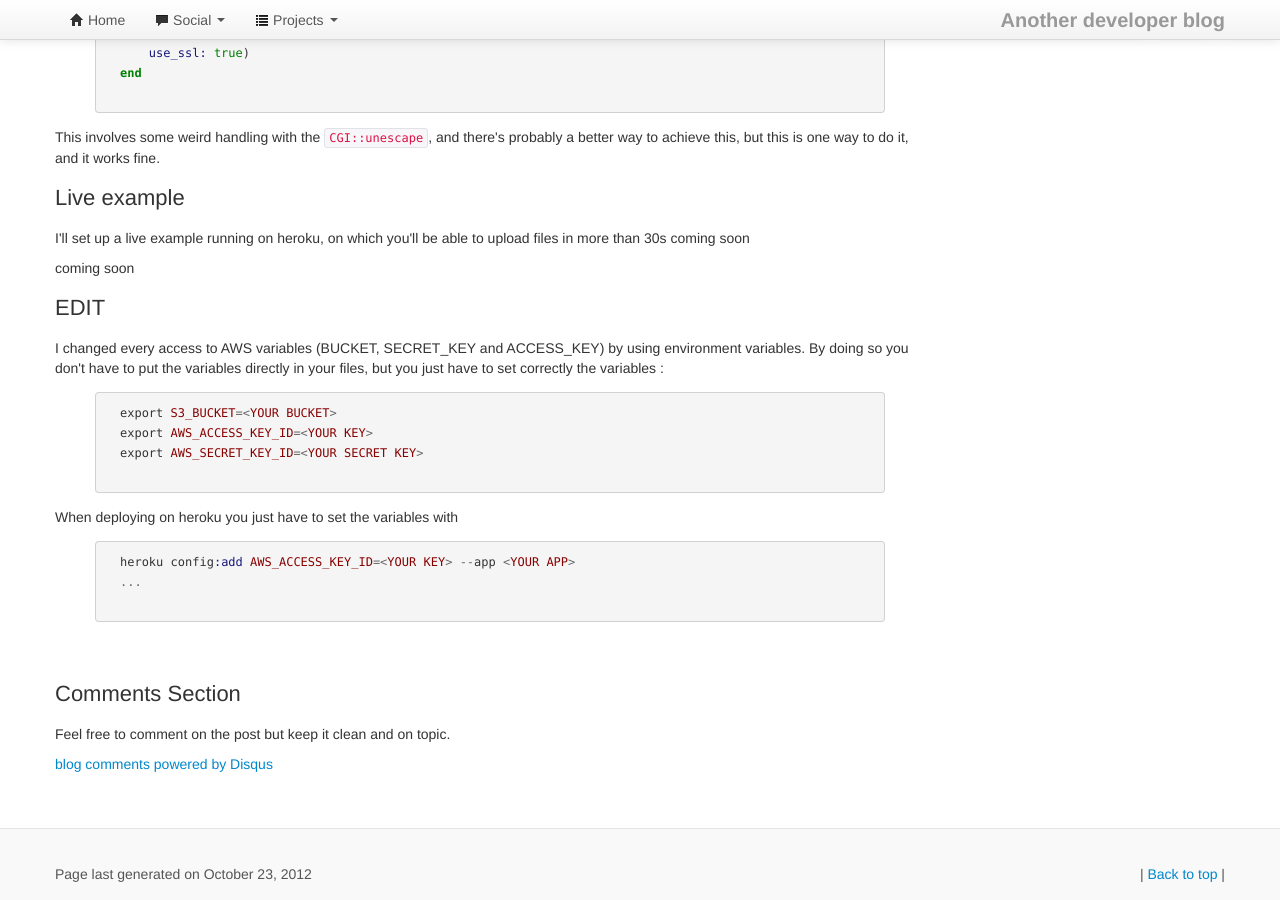
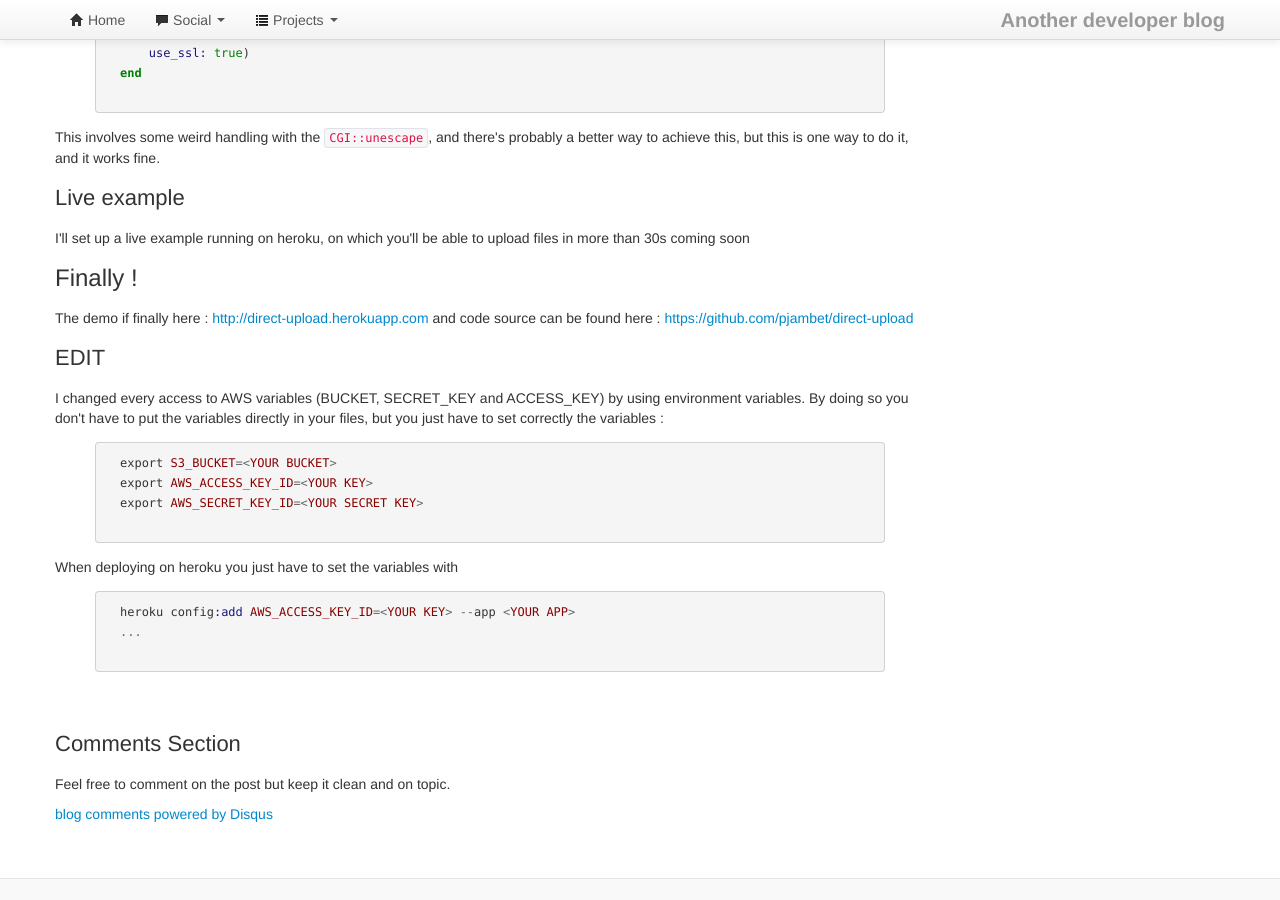
Before and after one commit to pjambet/pjambet.github.com, a Jekyll site: the page built from _posts/2012-09-21-direct-upload-to-s3.md, in a window 1280 px wide and 900 px high, scrolled down 4621 px. Built offline with Jekyll 4.4.1, drawn with Linux system fonts in a browser that asks for light colours; Markdown is read by kramdown in place of the engine named in the settings; comment, search, counter and statistics services are not loaded.

Commit message:
Update _posts/2012-09-21-direct-upload-to-s3.md

```diff
--- a/_posts/2012-09-21-direct-upload-to-s3.md
+++ b/_posts/2012-09-21-direct-upload-to-s3.md
@@ -204,7 +204,8 @@ $(function() {
     <p>This involves some weird handling with the <code>CGI::unescape</code>, and there's probably a better way to achieve this, but this is one way to do it, and it works fine.</p>
 	<h2>Live example</h2>
   <p>I'll set up a live example running on heroku, on which you'll be able to upload files in more than 30s coming soon </p>
-  coming soon
+  <h3>Finally !</h3>
+<p>The demo if finally here : <a href="http://direct-upload.herokuapp.com"  >http://direct-upload.herokuapp.com</a> and code source can be found here :  <a href="https://github.com/pjambet/direct-upload"  >https://github.com/pjambet/direct-upload</a> </p>
 
   	<h2>EDIT</h2>
   	<p>I changed every access to AWS variables (BUCKET, SECRET_KEY and ACCESS_KEY) by using environment variables.
```
